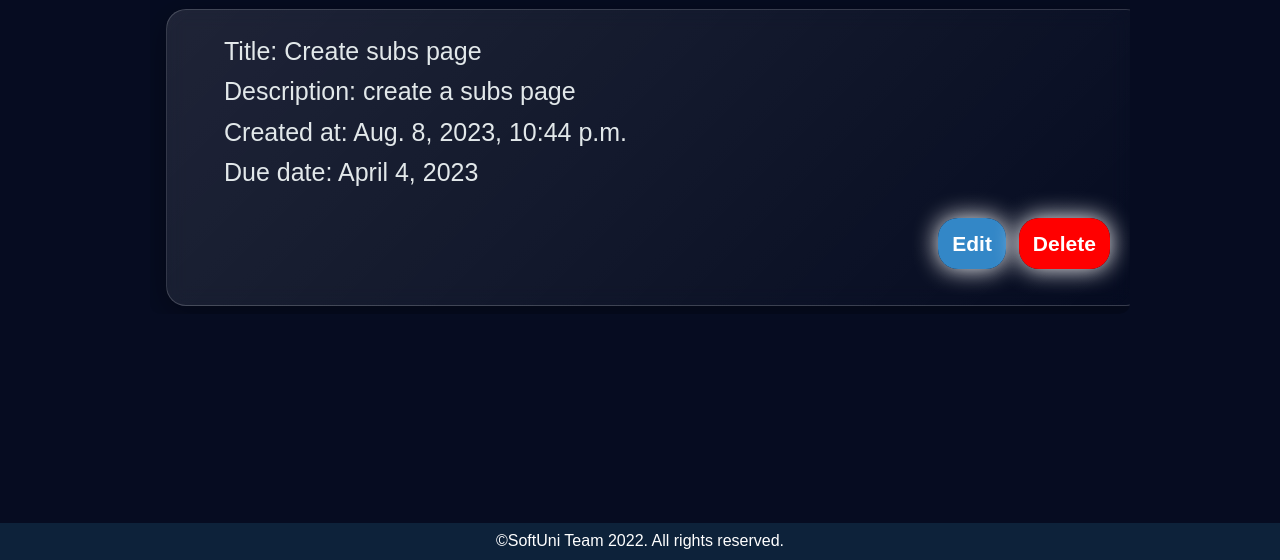
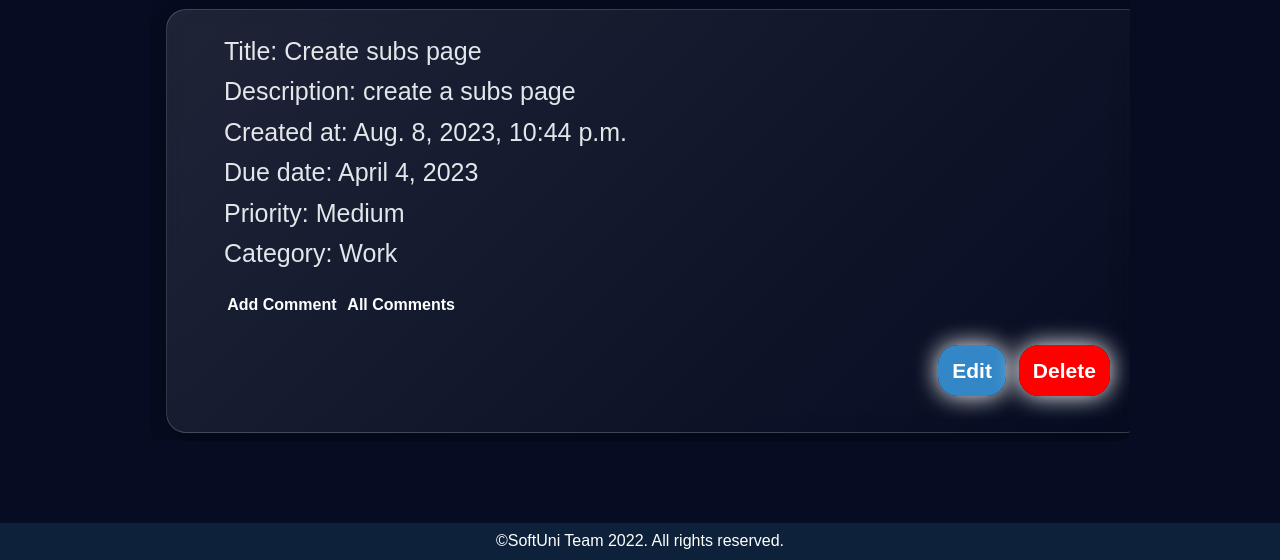
Before and after one commit to KriskoAGM/todo-app, a Django app: page /task/details/7/ in a window 1280 px wide. Shown: the part 240-800 px from the top of the page. Run offline with Django 4.2, Linux system fonts and the light colour scheme; a user stored in the database is signed in; data comes from the database, SQL or seed files in the repository; both versions use the stored data as it was after the commit.

Commit message:
added new models and functionality to add and view comments for the tasks

```diff
--- a/static/style/forms.css
+++ b/static/style/forms.css
@@ -149,3 +149,8 @@ textarea {
     margin-top: 15px;
     color: white;
 }
+
+.comment-text {
+    color: white;
+    margin-top: 25px;
+}
--- a/templates/tasks/task-details.html
+++ b/templates/tasks/task-details.html
@@ -13,6 +13,12 @@
                 <!-- car price -->
                 <p><span class="description">Created at: {{ task.created_at }}</span></p>
                 <p><span class="description">Due date: {{ task.due_date }}</span></p>
+                <p><span class="description">Priority: {{ task.priority }}</span></p>
+                <p><span class="description">Category: {{ task.category }}</span></p>
+                <div class="comment-text">
+                    <a href="{% url 'add-comment' task.id %}">Add Comment</a>
+                    <a href="{% url 'comments' task.id %}">All Comments</a>
+                </div>
             </div>
 
 
--- a/todo_app/tasks/models.py
+++ b/todo_app/tasks/models.py
@@ -4,8 +4,54 @@ from todo_app.auth_user.models import Profile
 
 # Create your models here.
 
+class Category(models.Model):
+
+    CATEGORY_CHOICES = (
+        ('Work', 'Work'),
+        ('Personal', 'Personal'),
+        ('Study', 'Study'),
+        ('Home', 'Home'),
+        ('Health', 'Health'),
+        ('Shopping', 'Shopping'),
+        ('Social', 'Social'),
+        ('Finance', 'Finance'),
+        ('Travel', 'Travel'),
+        ('Hobbies', 'Hobbies'),
+    )
+
+    name = models.CharField(
+        max_length=50,
+        choices=CATEGORY_CHOICES,
+    )
+
+    description = models.TextField(
+        blank=True,
+    )
+
+    def __str__(self):
+        return self.name
+
+
+class Priority(models.Model):
+
+    PRIORITY_CHOICES = (
+        ('High', 'High'),
+        ('Medium', 'Medium'),
+        ('Low', 'Low'),
+    )
+
+    name = models.CharField(
+        max_length=20,
+        choices=PRIORITY_CHOICES,
+        unique=True,
+    )
+
+    def __str__(self):
+        return self.name
+
 
 class Task(models.Model):
+
     user = models.ForeignKey(Profile, on_delete=models.CASCADE)
 
     title = models.CharField(
@@ -24,5 +70,39 @@ class Task(models.Model):
         blank=True
     )
 
+    category = models.ForeignKey(
+        Category,
+        on_delete=models.SET_NULL,
+        null=True,
+        blank=True,
+    )
+
+    priority = models.ForeignKey(
+        Priority,
+        on_delete=models.SET_NULL,
+        null=True,
+        blank=True,
+    )
+
     def __str__(self):
         return self.title
+
+
+class Comment(models.Model):
+
+    task = models.ForeignKey(
+        Task,
+        on_delete=models.CASCADE
+    )
+
+    user = models.ForeignKey(
+        Profile,
+        on_delete=models.CASCADE,
+    )
+
+    content = models.TextField()
+
+    created_at = models.DateTimeField(auto_now_add=True)
+
+    def __str__(self):
+        return f'Comment on {self.task.title} by {self.user.username}'
--- a/todo_app/tasks/urls.py
+++ b/todo_app/tasks/urls.py
@@ -7,4 +7,6 @@ urlpatterns = [
     path('details/<int:pk>/', views.task_details, name='task-details'),
     path('edit/<int:pk>/', views.edit_task, name='edit-task'),
     path('delete/<int:pk>/', views.delete_task, name='delete-task'),
+    path('comments/<int:pk>', views.all_comments, name='comments'),
+    path('add/comment/<int:pk>/', views.add_comment, name='add-comment'),
 ]
--- a/todo_app/tasks/views.py
+++ b/todo_app/tasks/views.py
@@ -1,6 +1,6 @@
 from django.shortcuts import get_object_or_404, redirect, render
 
-from todo_app.tasks.forms import TaskForm, DeleteTaskForm
+from todo_app.tasks.forms import TaskForm, TaskCommentForm
 from todo_app.tasks.models import Task
 
 from django.contrib.auth.decorators import login_required
@@ -66,3 +66,39 @@ def delete_task(request, pk):
         return redirect('home')
 
     return render(request, '../templates/tasks/task-delete.html')
+
+
+@login_required(login_url='login')
+def add_comment(request, pk):
+    task = get_object_or_404(Task, id=pk)
+
+    if request.method == 'POST':
+        form = TaskCommentForm(request.POST)
+        if form.is_valid():
+            comment = form.save(commit=False)
+            comment.task = task
+            comment.user = request.user
+            comment.save()
+            return redirect('task-details', pk=task.id)
+    else:
+        form = TaskCommentForm()
+
+    context = {
+        'task': task,
+        'form': form,
+    }
+
+    return render(request, '../templates/tasks/add-comment.html', context=context)
+
+
+@login_required(login_url='login')
+def all_comments(request, pk):
+    task = get_object_or_404(Task, id=pk)
+    comments = task.comment_set.all()
+
+    context = {
+        'task': task,
+        'comments': comments,
+    }
+
+    return render(request, '../templates/tasks/all-comments.html', context=context)
```
Also changed, not shown: templates/tasks/add-comment.html (added, +17 -0 lines), templates/tasks/all-comments.html (added, +21 -0 lines), todo_app/tasks/forms.py (+19 -4 lines), db.sqlite3, todo_app/tasks/migrations/0003_category_priority_comment_task_categories_and_more.py (added), todo_app/tasks/migrations/0004_alter_priority_name.py (added), todo_app/tasks/migrations/0005_alter_category_name.py (added), todo_app/tasks/migrations/0006_remove_task_categories_task_category.py (added).
